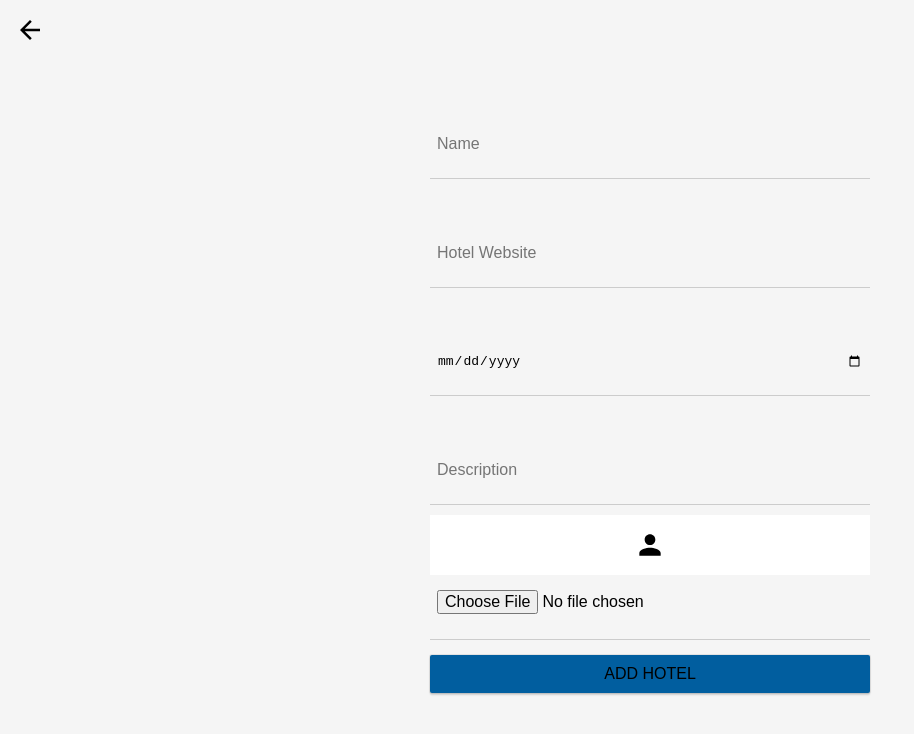
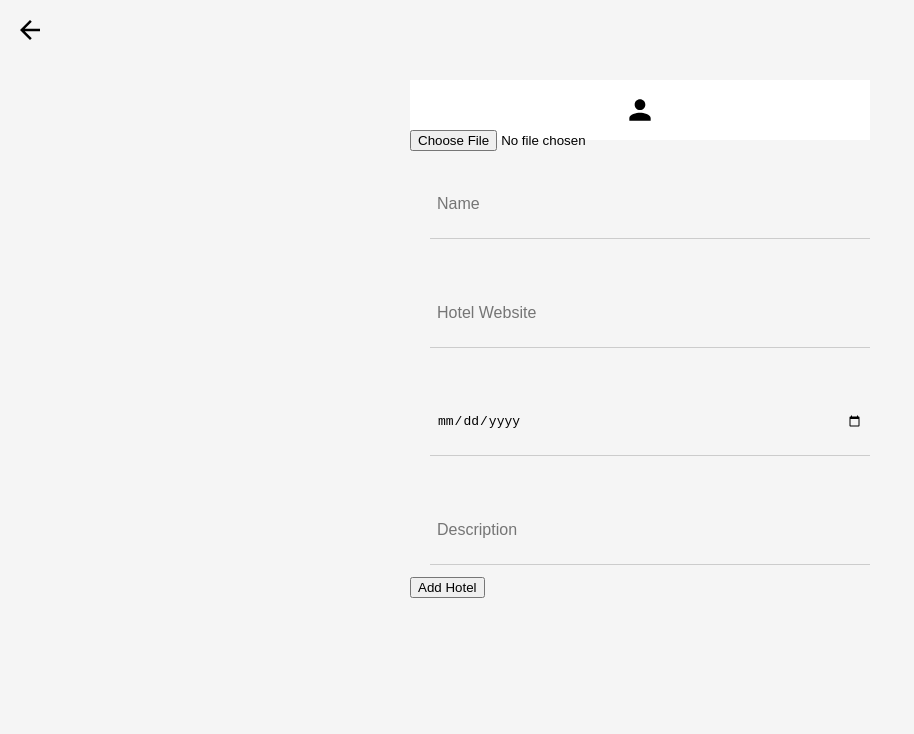
Before and after one commit to jaemin-han/Hotel-List-react-project, a React (Create React App) app: page /newhotel in a window 1280 px wide. Shown: the top 734 px of the page, without its empty margins (0-914 px from the left). Built offline with nearby package versions, Linux system fonts and the light colour scheme; no server answers.

Commit message:
clean before switching branch - need to fix the button on createhotel page

```diff
--- a/src/App.js
+++ b/src/App.js
@@ -67,9 +67,6 @@ class App extends Component {
             onDeleteContact={this.removeContact}
           />
         )} />
-
-
-        {/* <Modal> */}
         <Route path='/newhotel' render={({ history }) => (
           <CreateHotel
             onCreateHotel={(contact) => {
@@ -78,7 +75,7 @@ class App extends Component {
             }}
           />
         )} />
-        {/* </Modal> */}
+
 
       </div>
     )
--- a/src/CreateHotel.js
+++ b/src/CreateHotel.js
@@ -21,20 +21,23 @@ class CreateContact extends Component {
                     <Link className="close-create-contact" to="/">
                         Close
                     </Link>
+                    {/* Instead of React Router, I will try to attempt a modal */}
                     {/* Whenever the input field is changed, pass the handleSubmit method into onSubmit attribute */}
                     <form onSubmit={this.handleSubmit} className="create-contact-form">
+                        <ImageInput
+                            className="create-contact-avatar-input"
+                            name="avatarURL"
+                            maxHeight={64}
+                        />
                         <div className="create-contact-details">
                             <input type="text" name="name" placeholder="Name"/>
                             <input type="text" name="website" placeholder="Hotel Website"/>
                             <input type="date" name="date" placeholder="Date" />
                             <input type="text" name="description" placeholder="Description"/>
-                            <ImageInput
-                                className="create-contact-avatar-input"
-                                name="avatarURL"
-                                maxHeight={64}
-                            />
-                            <button className="search-contacts-upload">Add Hotel</button>
+
+
                         </div>
+                        <button className="">Add Hotel</button>
                     </form>
                 </div>
             </div>
```
Also changed, not shown: 1 other file (tests, documents, lock files or other folders). Lines whose indentation alone changed are shown as unchanged.
